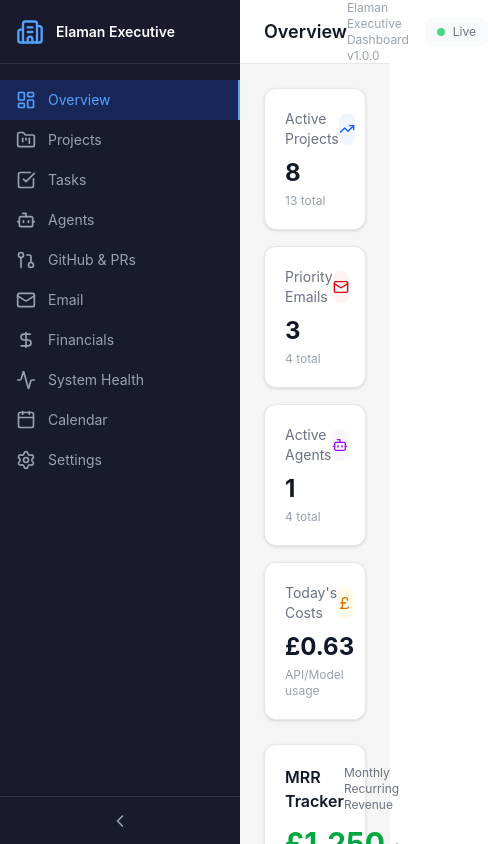
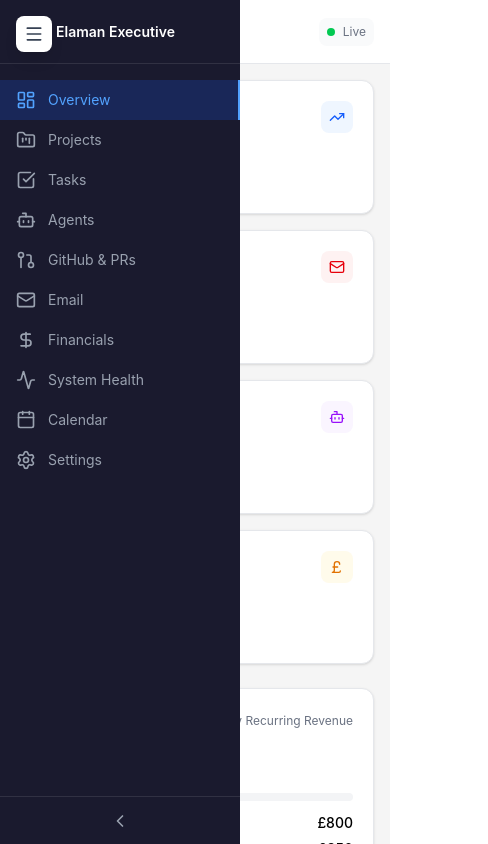
Before and after one commit to dtony47/workspace, a React (Vite) app in the folder elaman-dashboard/: page / in a window 390 px wide. Shown: the top 844 px of the page, 488 px wide, since content can reach past the window. Built offline with nearby package versions, Linux system fonts and the light colour scheme.

Commit message:
Make dashboard mobile-friendly with hamburger menu

```diff
--- a/elaman-dashboard/src/App.jsx
+++ b/elaman-dashboard/src/App.jsx
@@ -10,7 +10,7 @@ import Financials from './components/Financials'
 import SystemHealth from './components/SystemHealth'
 import CalendarView from './components/CalendarView'
 import SettingsView from './components/SettingsView'
-import { Building2 } from 'lucide-react'
+import { Building2, Menu, X } from 'lucide-react'
 
 const tabTitles = {
   overview: 'Overview',
@@ -28,6 +28,7 @@ const tabTitles = {
 function App() {
   const [activeTab, setActiveTab] = useState('overview')
   const [sidebarCollapsed, setSidebarCollapsed] = useState(false)
+  const [mobileMenuOpen, setMobileMenuOpen] = useState(false)
 
   const renderTab = () => {
     switch (activeTab) {
@@ -47,20 +48,51 @@ function App() {
 
   return (
     <div className="min-h-screen" style={{ backgroundColor: '#f5f5f5' }}>
-      <Sidebar activeTab={activeTab} setActiveTab={setActiveTab} />
+      {/* Mobile Menu Toggle - only visible on mobile */}
+      <button
+        onClick={() => setMobileMenuOpen(!mobileMenuOpen)}
+        className="fixed top-4 left-4 z-40 md:hidden p-2 bg-white rounded-lg shadow-lg"
+      >
+        {mobileMenuOpen ? (
+          <X className="w-5 h-5 text-gray-700" />
+        ) : (
+          <Menu className="w-5 h-5 text-gray-700" />
+        )}
+      </button>
 
-      {/* Main Content - offset by sidebar width */}
-      <div className="ml-60 transition-all duration-300">
+      {/* Mobile Overlay */}
+      {mobileMenuOpen && (
+        <div
+          className="fixed inset-0 bg-black/50 z-30 md:hidden"
+          onClick={() => setMobileMenuOpen(false)}
+        />
+      )}
+
+      {/* Sidebar */}
+      <div className={`fixed top-0 left-0 z-30 h-full transition-transform duration-300 ${
+        mobileMenuOpen ? 'translate-x-0' : '-translate-x-full'
+      } md:translate-x-0`}>
+        <Sidebar
+          activeTab={activeTab}
+          setActiveTab={(id) => {
+            setActiveTab(id)
+            setMobileMenuOpen(false)
+          }}
+        />
+      </div>
+
+      {/* Main Content */}
+      <div className="md:ml-60 transition-all duration-300">
         {/* Header */}
-        <header className="sticky top-0 z-20 bg-white border-b border-gray-200 px-6 h-16 flex items-center justify-between">
-          <div>
+        <header className="sticky top-0 z-20 bg-white border-b border-gray-200 px-4 sm:px-6 h-16 flex items-center justify-between ml-0 md:ml-0">
+          <div className="ml-8 md:ml-0">
             <h1 className="text-lg font-semibold text-gray-900">{tabTitles[activeTab]}</h1>
           </div>
-          <div className="flex items-center gap-4">
-            <span className="text-xs text-gray-400">
+          <div className="flex items-center gap-2 sm:gap-4">
+            <span className="hidden sm:block text-xs text-gray-400">
               Elaman Executive Dashboard v1.0.0
             </span>
-            <div className="flex items-center gap-2 px-3 py-1.5 bg-gray-50 rounded-lg">
+            <div className="flex items-center gap-2 px-2 sm:px-3 py-1.5 bg-gray-50 rounded-lg">
               <div className="w-2 h-2 rounded-full bg-green-500 animate-pulse" />
               <span className="text-xs text-gray-500">Live</span>
             </div>
@@ -68,7 +100,7 @@ function App() {
         </header>
 
         {/* Page Content */}
-        <main className="p-6">
+        <main className="p-4 sm:p-6">
           {renderTab()}
         </main>
       </div>
```
